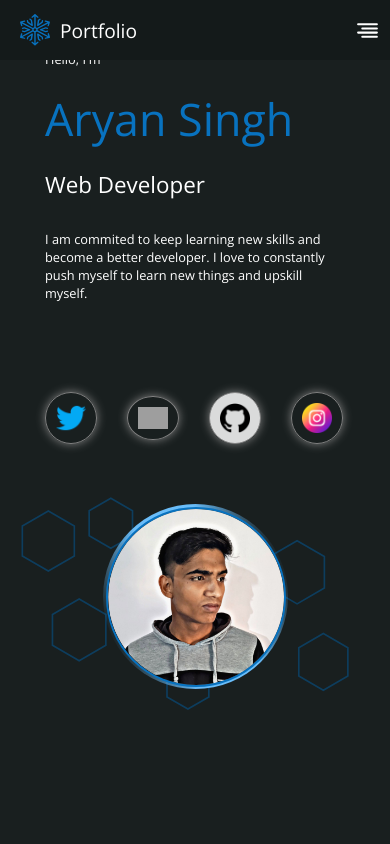
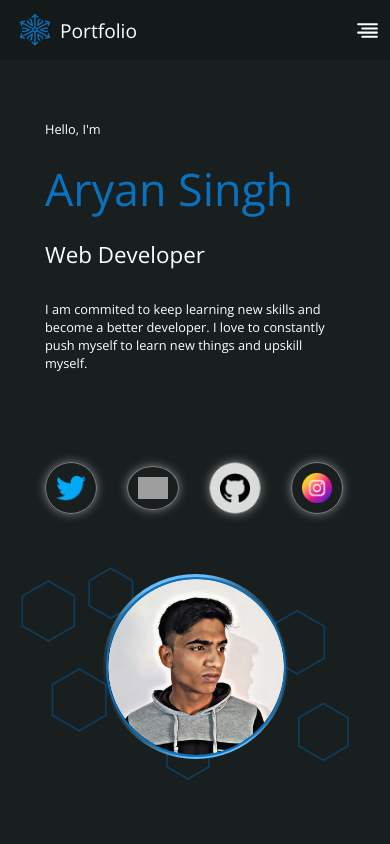
Before and after one commit to aryanas159/portfolio-website, a React app: page / in a window 390 px wide. Shown: the top 844 px of the page. Built offline with nearby package versions, Linux system fonts and the light colour scheme; grey boxes are pictures that could not be loaded; the HTML template or start-up script is replaced by a standard one.

Commit message:
padding added

```diff
--- a/src/App.css
+++ b/src/App.css
@@ -5,12 +5,6 @@
 	padding: 0px;
 	box-sizing: border-box;
 	scroll-behavior: smooth;
-}
-.App {
-	display: flex;
-	flex-direction: column;
-	width: 100%;
-	background-color: var(--BG-COLOR);
 }
 
 :root {
--- a/src/components/hero/hero.css
+++ b/src/components/hero/hero.css
@@ -129,7 +129,7 @@
 @media screen and (max-width: 700px) {
 	.hero {
 		flex-direction: column;
-		padding-top: 50px;
+		padding-top: 120px;
 		row-gap: 60px;
 		width: 100%;
 	}
--- a/src/components/skills/skills.css
+++ b/src/components/skills/skills.css
@@ -179,6 +179,7 @@
 @media screen and (max-width: 700px) {
 	.skills {
 		padding: 20px 0px;
+		padding-top: 60px;
 	}
 	.more_skill::after {
 		display: none;
```
